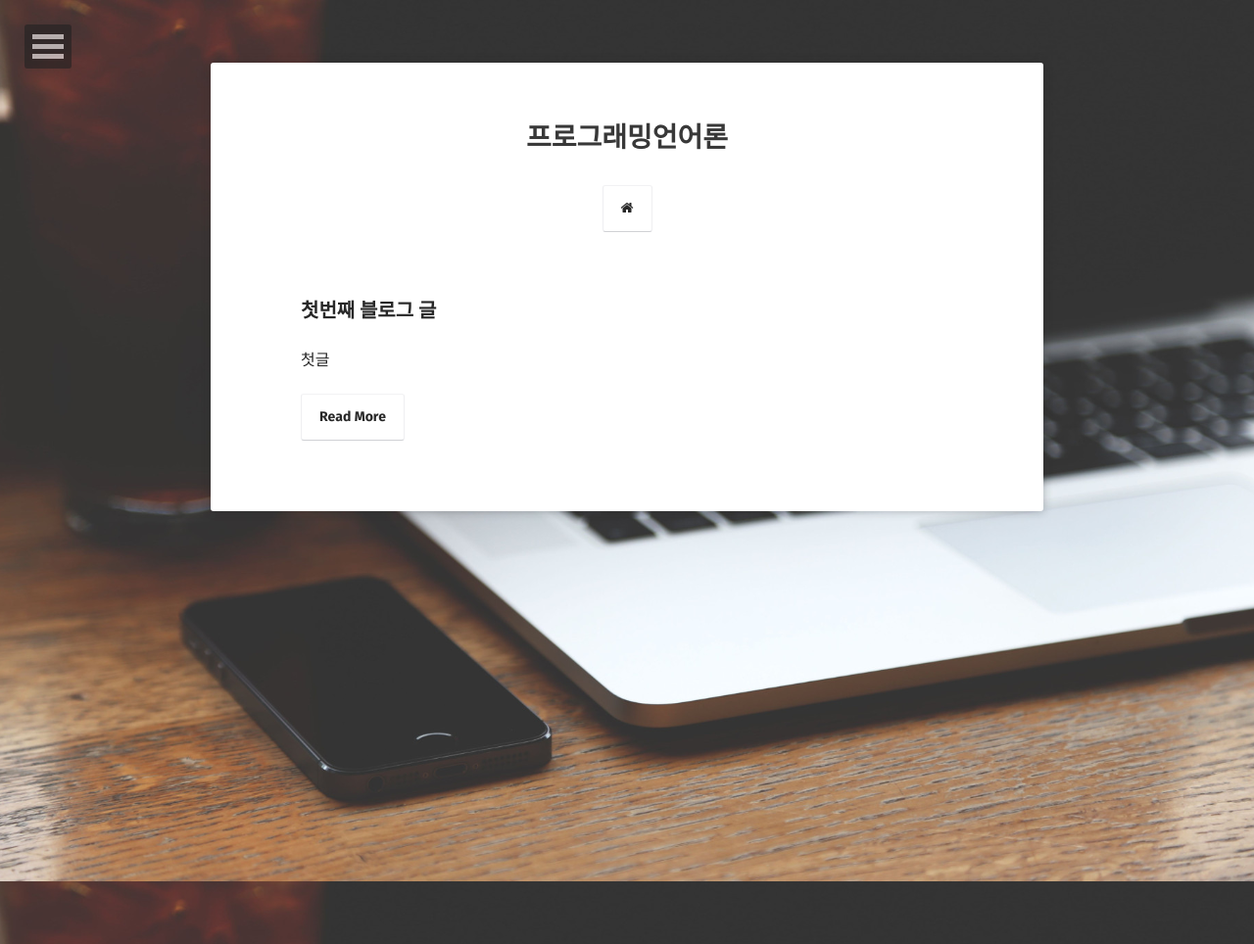
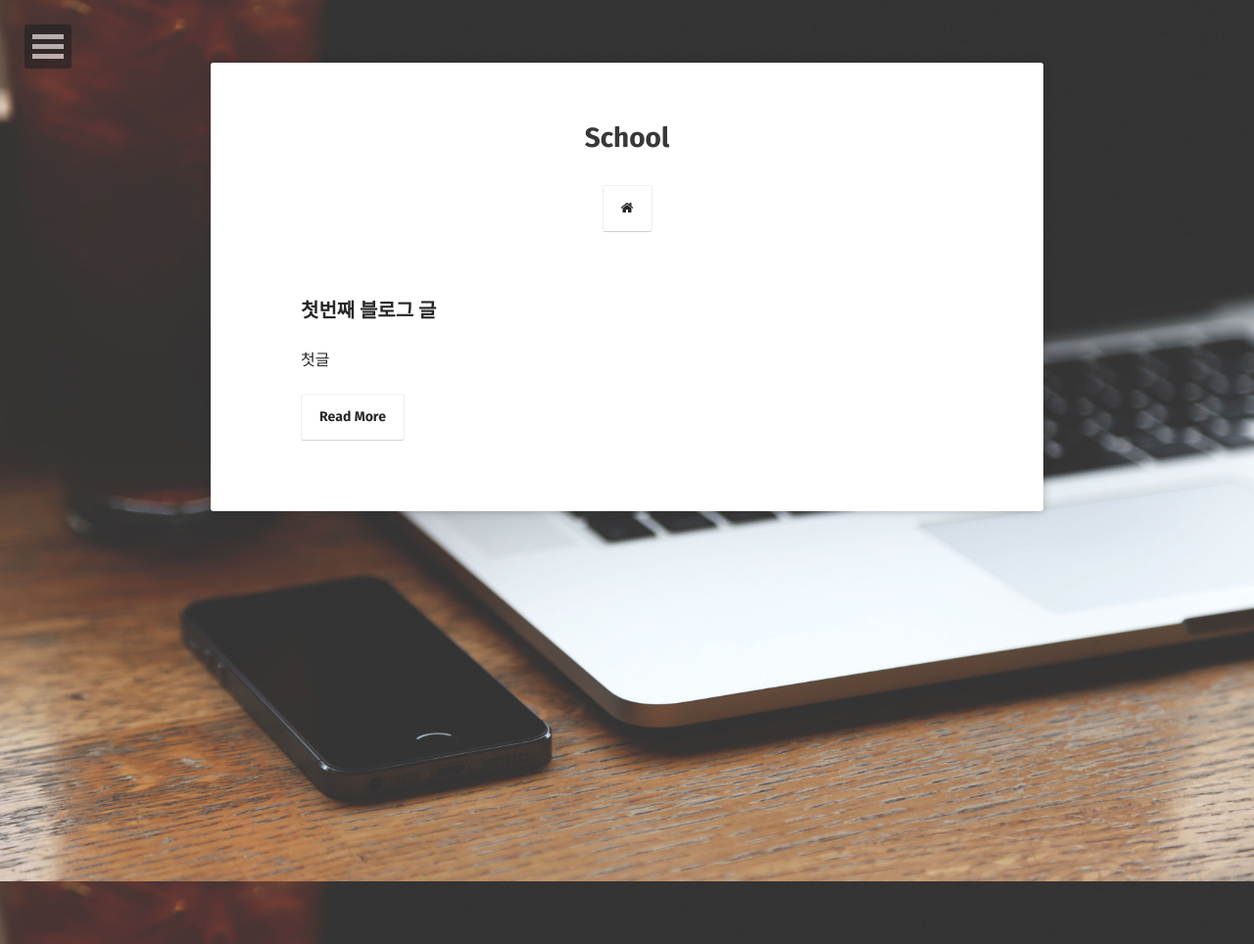
Before and after one commit to AndoneKwon/AndoneKwon.github.io, a Jekyll site: the page built from pl/index.md, in a window 1280 px wide. Shown: the whole page at 98% size. Built offline with Jekyll 4.4.1, drawn with Linux system fonts in a browser that asks for light colours; some web fonts are replaced.

Commit message:
Update index.md

```diff
--- a/pl/index.md
+++ b/pl/index.md
@@ -1,6 +1,6 @@
 ---
 layout: pl
-title: 프로그래밍언어론
+title: School
 excerpt: "A List of Posts"
 comments: false
 ---
```
